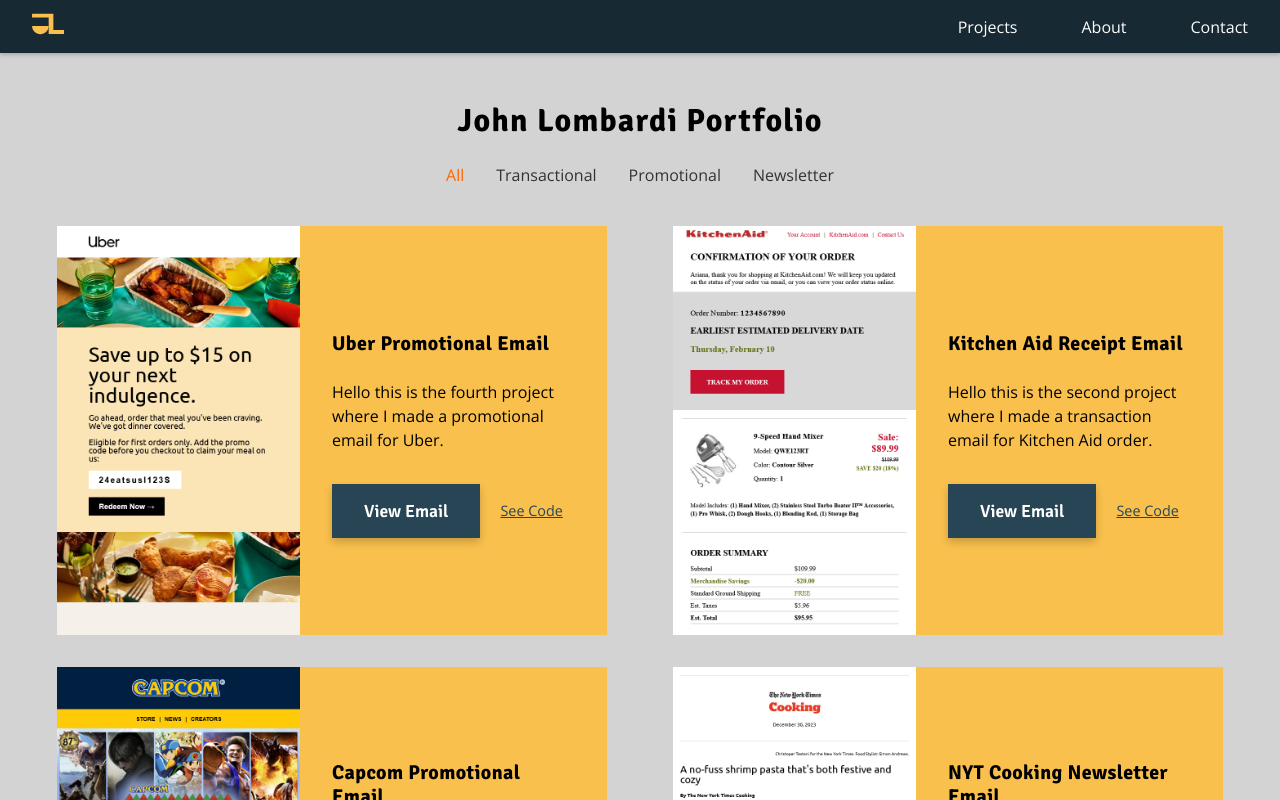
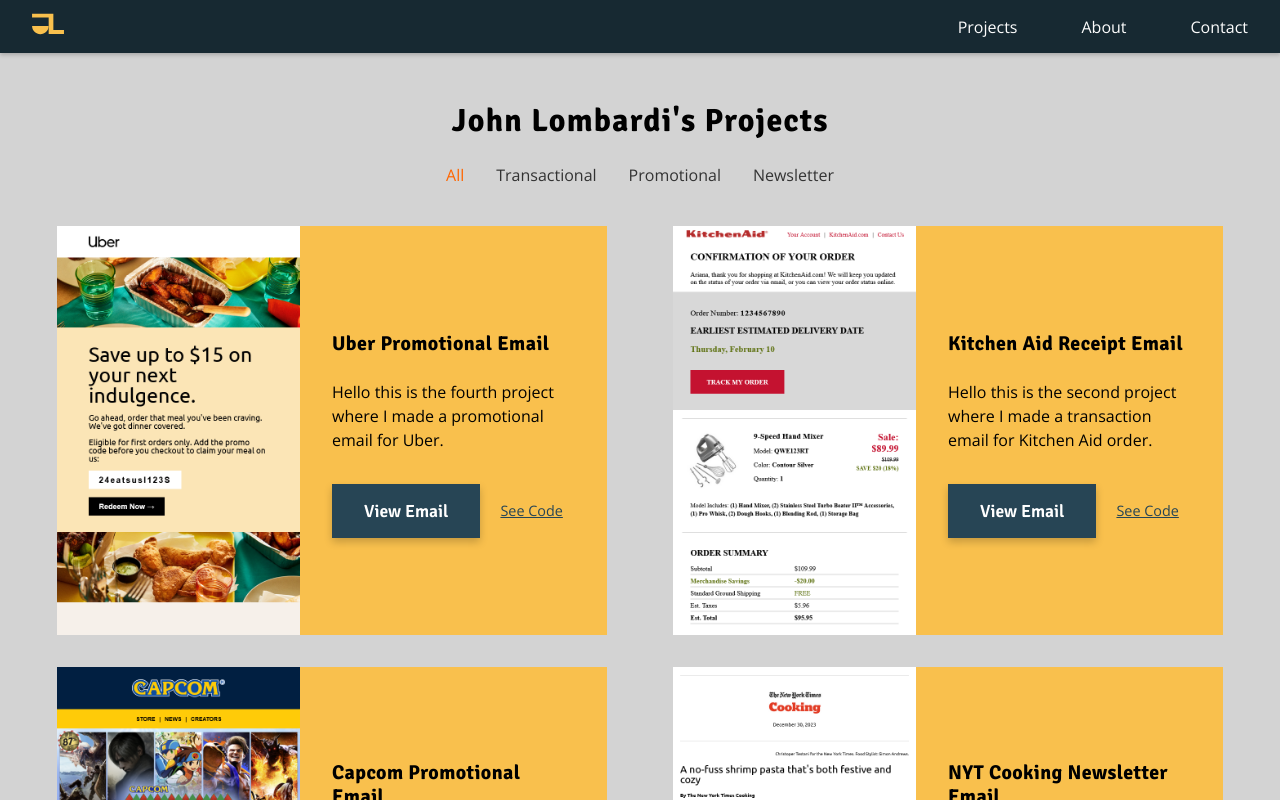
Before and after one commit to johnlombardi389/emaildev, a React (Vite) app: page / in a window 1280 px wide. Shown: the top 800 px of the page. Built offline with nearby package versions, Linux system fonts and the light colour scheme.

Commit message:
Changed text for projects title

```diff
--- a/src/components/Projects.jsx
+++ b/src/components/Projects.jsx
@@ -12,7 +12,7 @@
 
   return (
     <StyledProjects id="projects">
-      <h2>John Lombardi Portfolio</h2>
+      <h2>John Lombardi's Projects</h2>
       <FilterOptions>
         <button
           onClick={() => setFilter("All")}
```
